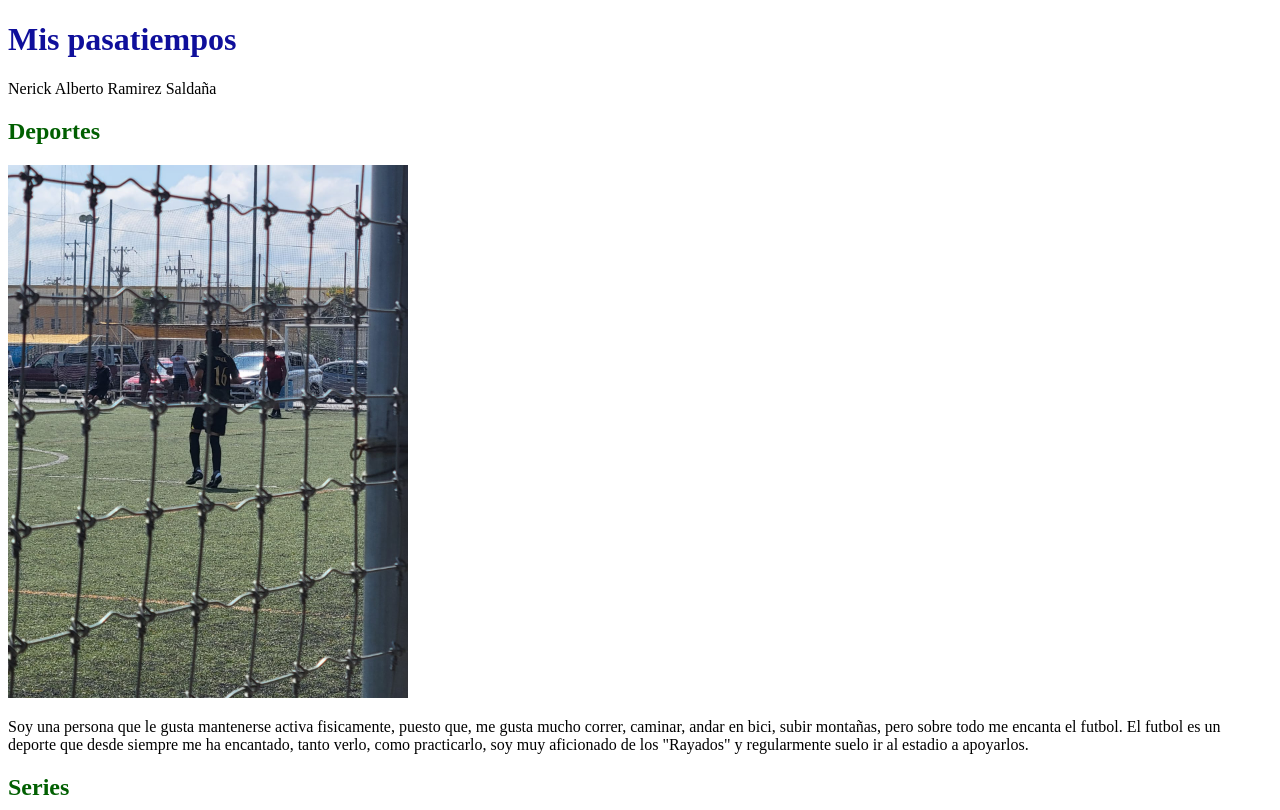
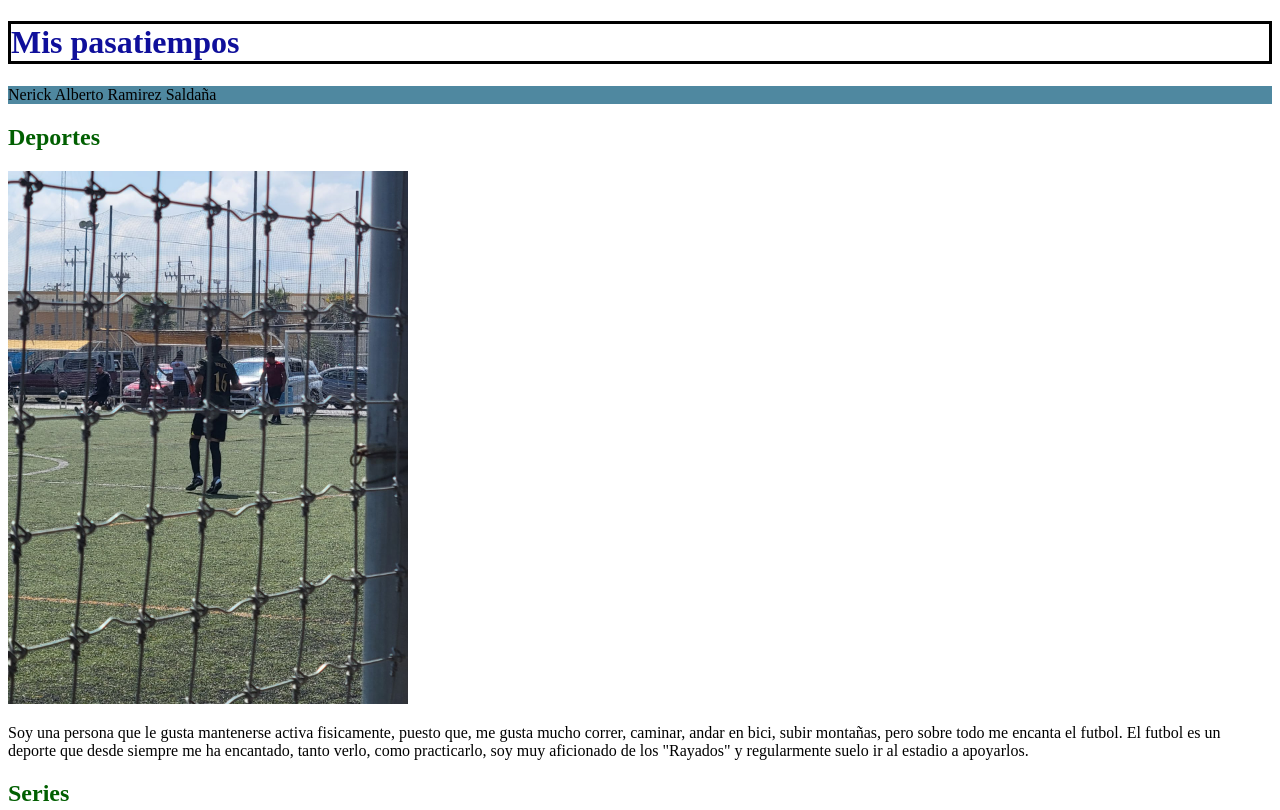
Before and after one commit to NerickRamirez/Practica1, a plain HTML site: page index.html in a window 1280 px wide. Shown: the top 810 px of the page. Drawn offline with Linux system fonts and the light colour scheme.

Commit message:
Estilos: Fondo y Borde

```diff
--- a/estilos.css
+++ b/estilos.css
@@ -1,7 +1,11 @@
 header h1 {
   color: rgb(15, 15, 155);
+  border: 3px solid black;
 }
 
+header .nombre {
+  background-color: #4f88a0;
+}
 
 section h2 {
   color: rgb(1, 95, 1);
--- a/index.html
+++ b/index.html
@@ -10,7 +10,7 @@
 <body>
     <header>
         <h1>Mis pasatiempos</h1>
-        <p>Nerick Alberto Ramirez Saldaña</p>
+        <p class="nombre">Nerick Alberto Ramirez Saldaña</p>
     </header>
 
     <main>
```
